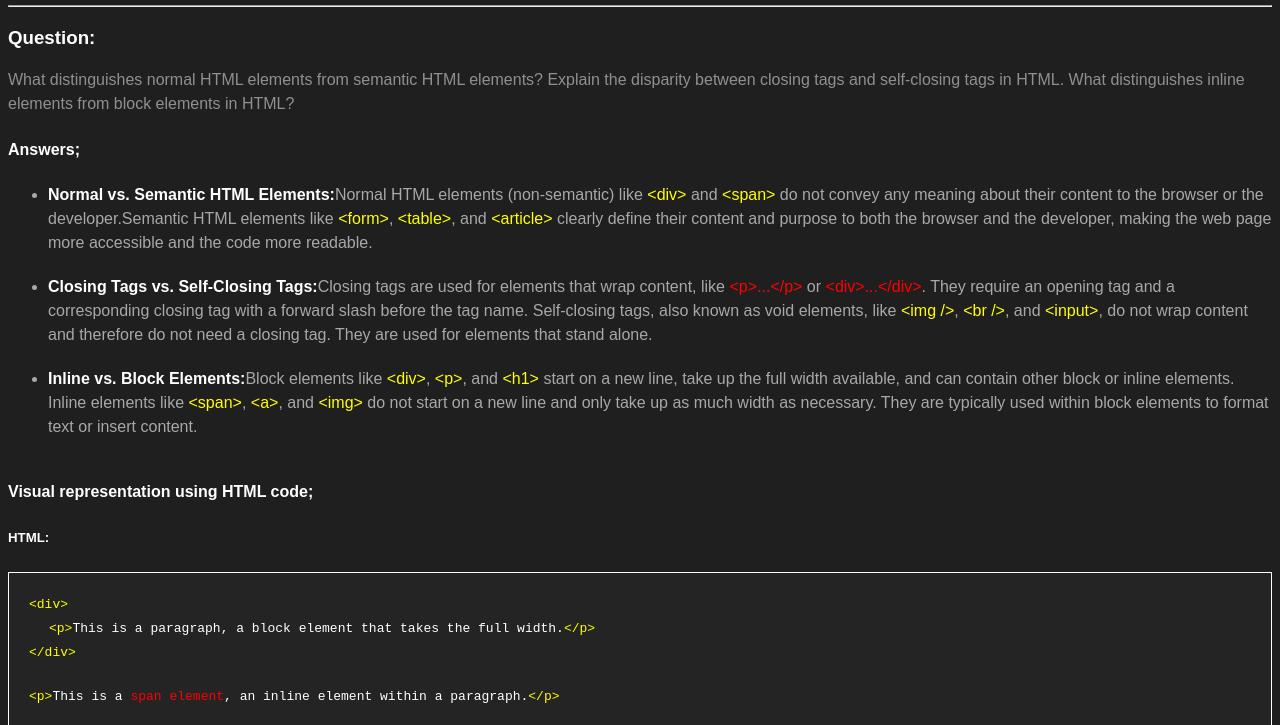
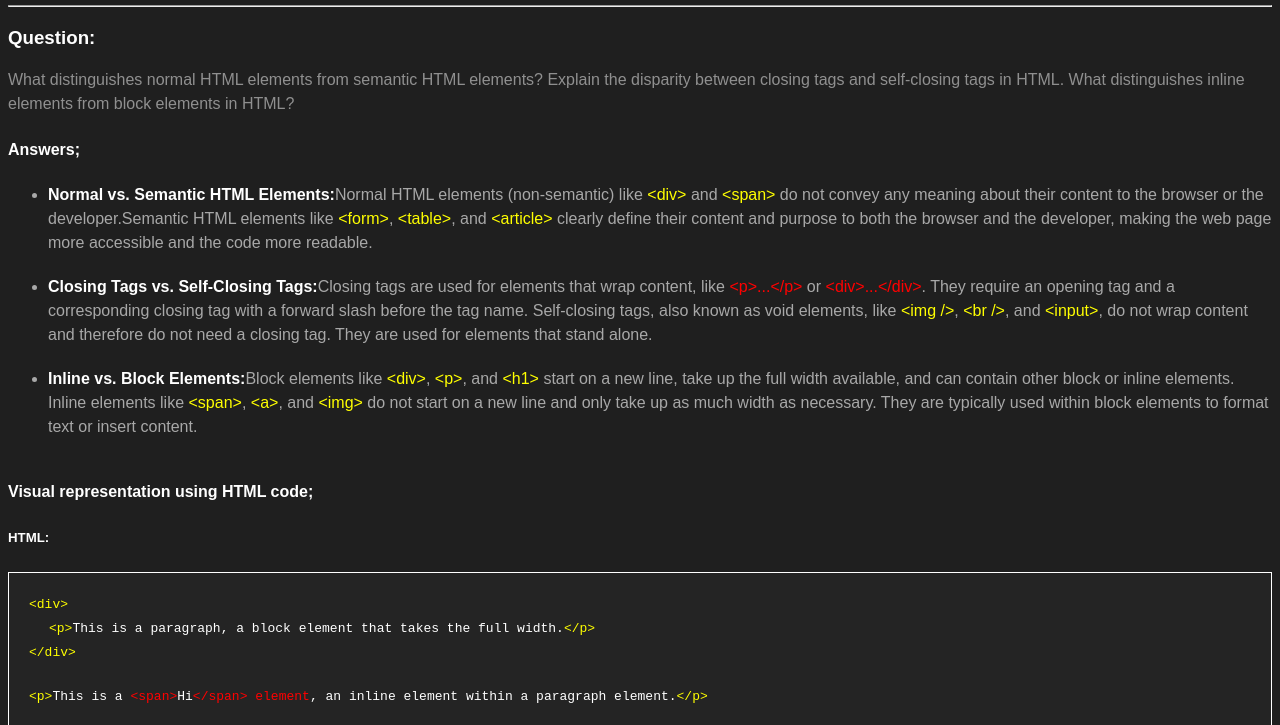
Before and after one commit to meandevv/Task-2, a plain HTML site: page Question3.html in a window 1280 px wide. Shown: the part 75-800 px from the top of the page. Drawn offline with Linux system fonts and the light colour scheme; a web font is replaced by a local one.

Commit message:
second commit

```diff
--- a/Question3.html
+++ b/Question3.html
@@ -176,7 +176,8 @@
 <!-- Inline element example -->
 
 <div class="code">
-    <span style="color: yellow;">&ltp&gt</span>This is a <span style="color: red;">span element</span>, an inline element within a paragraph.<span style="color: yellow;">&lt/p&gt
+    <span style="color: yellow;">&ltp&gt</span>This is a
+     <span style="color: red;">&ltspan&gt<span style="color: #fff;">Hi</span>&lt/span&gt element</span>, an inline element within a paragraph element.<span style="color: yellow;">&lt/p&gt
     </span>
 </div>
 
```
